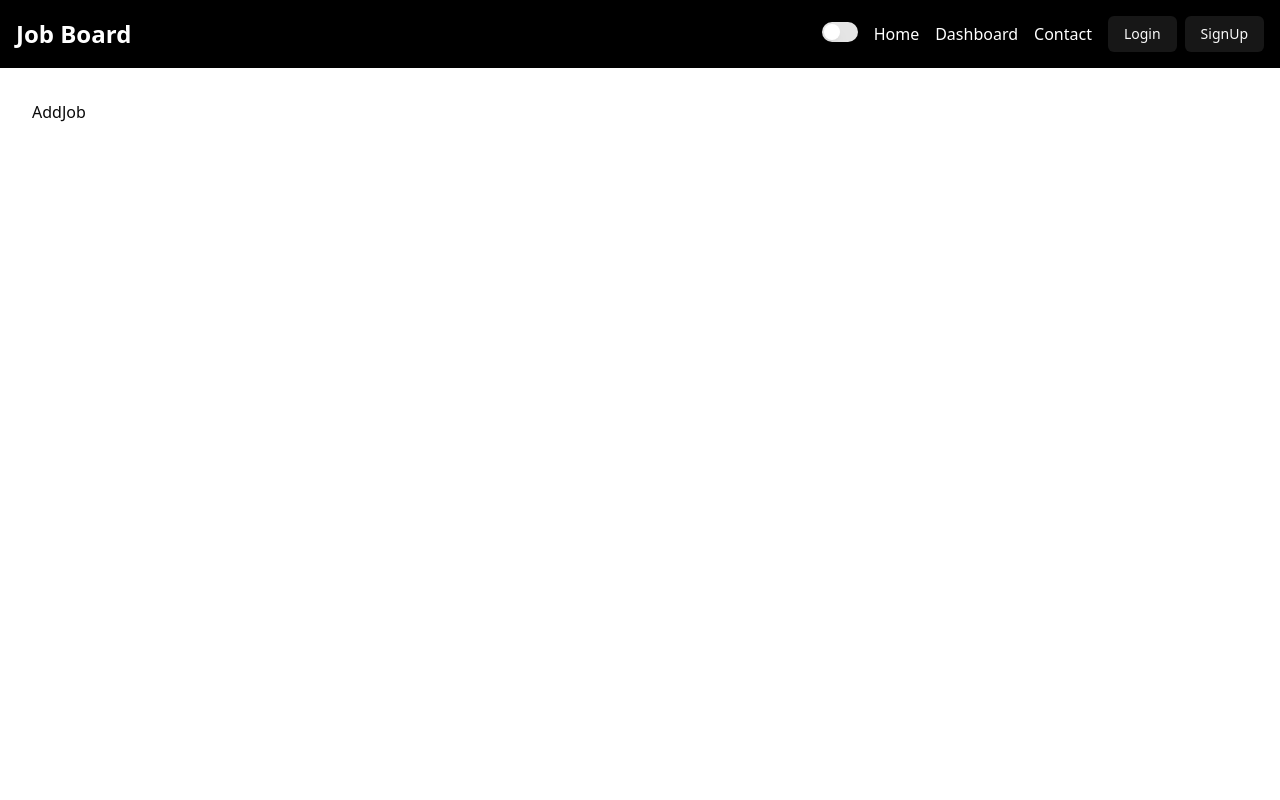
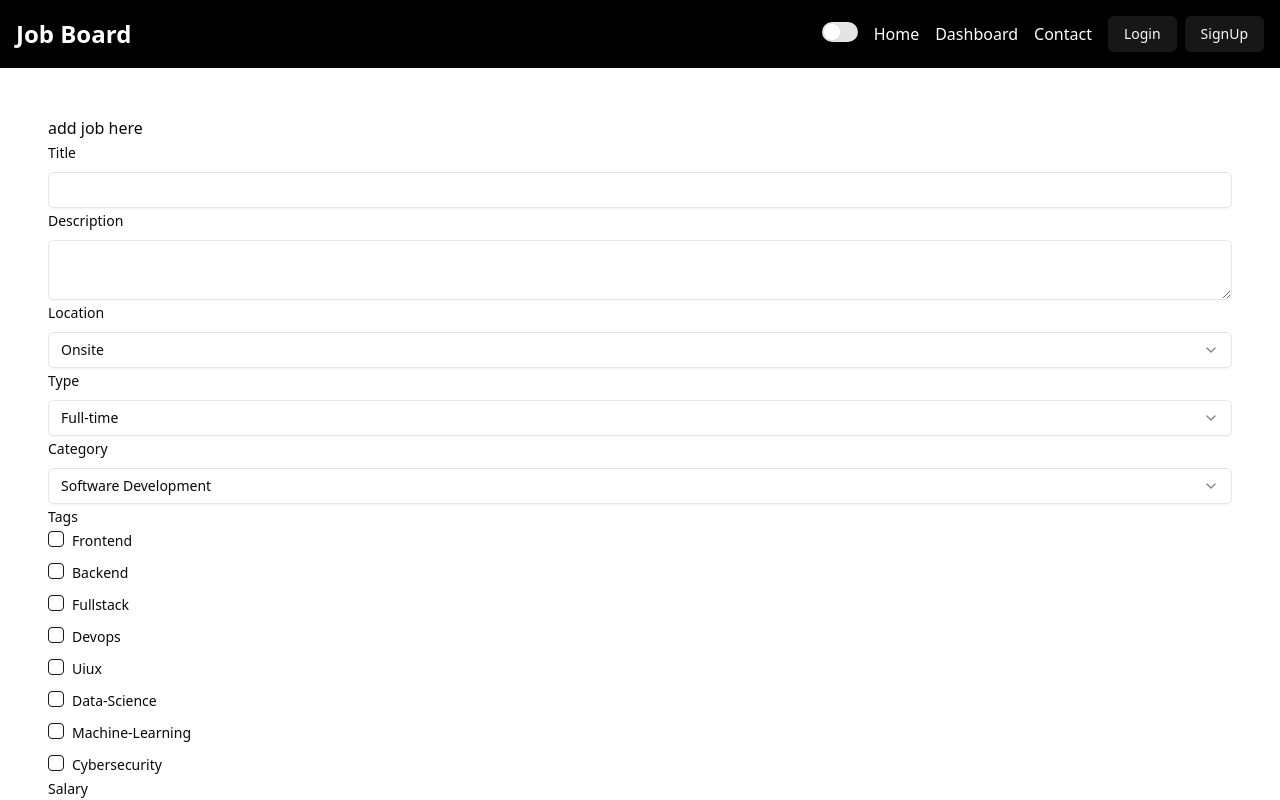
Before and after one commit to hesampiri/job-board, a Next.js app: page /add-job in a window 1280 px wide. Shown: the top 800 px of the page. Built offline with nearby package versions, Linux system fonts and the light colour scheme; no server answers.

Commit message:
add some routes

```diff
--- a/app/add-job/page.tsx
+++ b/app/add-job/page.tsx
@@ -1,9 +1,14 @@
-import React from 'react'
+"use client";
+import AddJobForm from "@/froms/addJobForm";
+import { SessionProvider } from "next-auth/react"
 
 const AddJobpage = () => {
   return (
-    <div>AddJob</div>
-  )
-}
+    <div className="container mx-auto p-4 ">
+      <h1>add job here</h1>
+        <AddJobForm />
+    </div>
+  );
+};
 
 export default AddJobpage;
--- /dev/null
+++ b/app/api/auth/[...nextauth]/route.ts
@@ -0,0 +1,2 @@
+import { handlers } from "@/auth" // Referring to the auth.ts we just created
+export const { GET, POST } = handlers
--- /dev/null
+++ b/app/dashboard/page.tsx
@@ -0,0 +1,9 @@
+const Dashboardpage = () => {
+  return (
+    <div>
+        <h1>Dashboard</h1>
+    </div>
+  )
+}
+
+export default Dashboardpage
--- /dev/null
+++ b/app/unauthorized/page.tsx
@@ -0,0 +1,9 @@
+const Unauthorizedpage = () => {
+  return (
+    <div>
+        <p>You are not authorized to view this page!</p>
+    </div>
+  )
+}
+
+export default Unauthorizedpage
```
